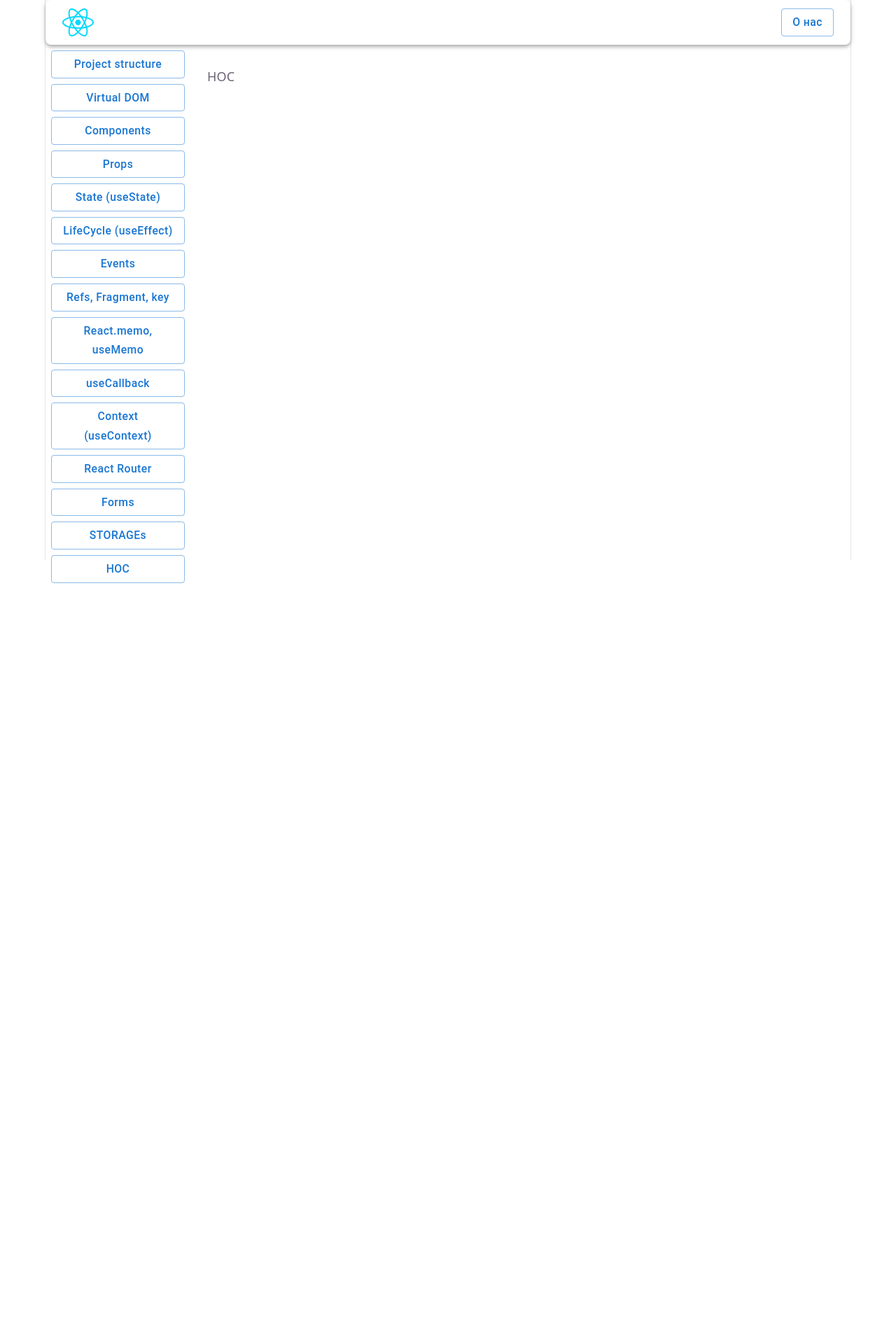
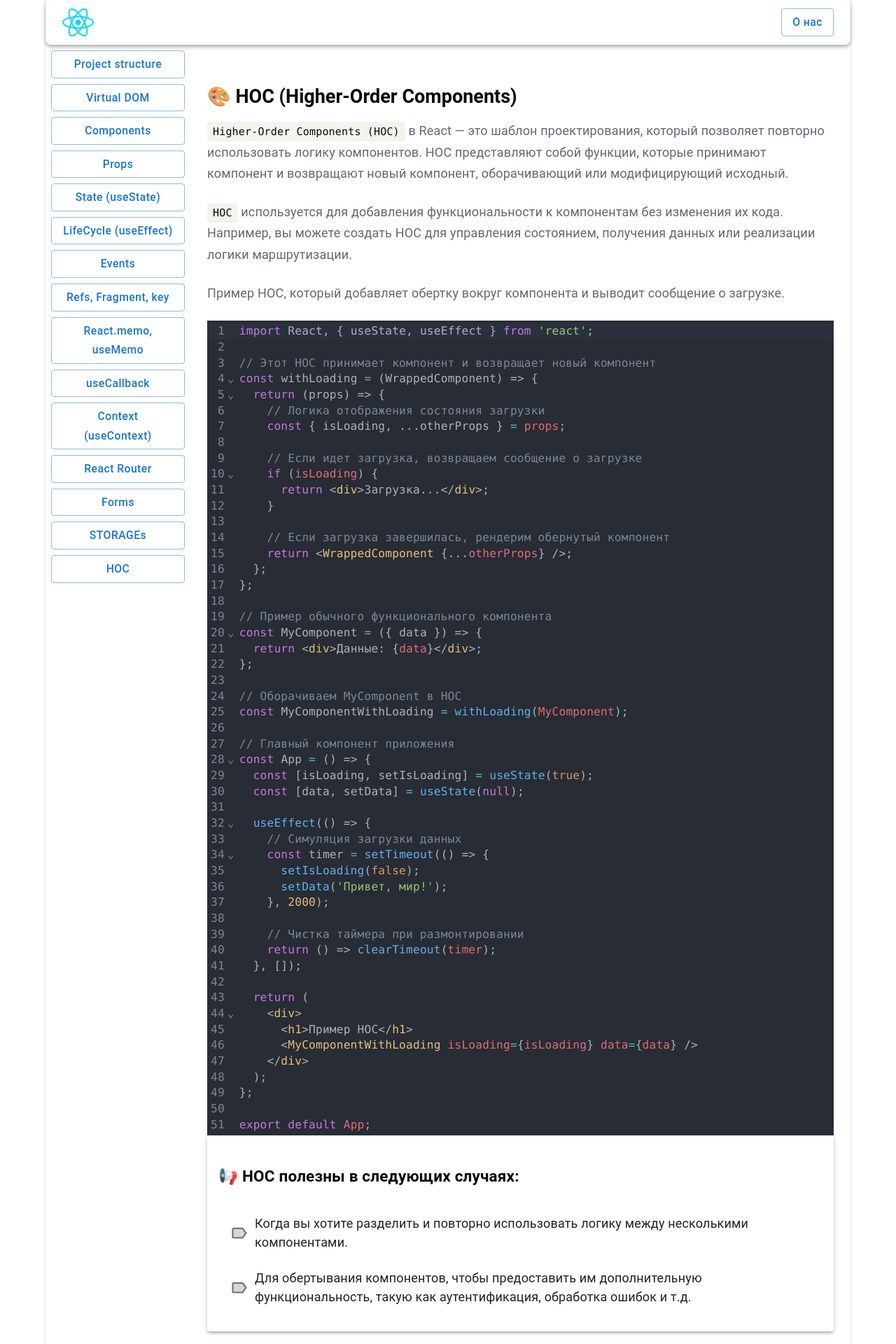
Before and after one commit to DmitriyRadovnya/baza, a React (Vite) app: page /hoc in a window 1280 px wide. Shown: the top 1920 px of the page at 70% size. Before the commit the page ends 833 px from the top, so only its background shows below. Built offline with nearby package versions, Linux system fonts and the light colour scheme.

Commit message:
feat: implement hoc page

```diff
--- a/src/components/topics/HOC.jsx
+++ b/src/components/topics/HOC.jsx
@@ -1,3 +1,36 @@
+import { SectionTitle } from "../shared/SectionTitle";
+import { TextBlock } from "../shared/TextBlock";
+import { CodeBlock } from "../shared/CodeBlock";
+import { NoteBlock } from "../shared/NoteBlock";
+import * as hoc from "./pages-data/hoc";
+
 export const HOC = () => {
-  return <p>HOC</p>;
+  return (
+    <>
+      <SectionTitle variant="h5" icon={"🎨"}>
+        HOС (Higher-Order Components)
+      </SectionTitle>
+      <TextBlock>
+        <code>Higher-Order Components (HOC)</code> в React — это шаблон
+        проектирования, который позволяет повторно использовать логику
+        компонентов. HOС представляют собой функции, которые принимают компонент
+        и возвращают новый компонент, оборачивающий или модифицирующий исходный.
+      </TextBlock>
+      <TextBlock>
+        <code>HOC</code> используется для добавления функциональности к
+        компонентам без изменения их кода. Например, вы можете создать HOC для
+        управления состоянием, получения данных или реализации логики
+        маршрутизации.
+      </TextBlock>
+      <TextBlock>
+        Пример HOC, который добавляет обертку вокруг компонента и выводит
+        сообщение о загрузке.
+      </TextBlock>
+      <CodeBlock language="jsx" code={hoc.hoc} />
+      <NoteBlock
+        title={"HOC полезны в следующих случаях:"}
+        items={hoc.prompts}
+      />
+    </>
+  );
 };
--- /dev/null
+++ b/src/components/topics/pages-data/hoc.js
@@ -0,0 +1,62 @@
+export const hoc = `import React, { useState, useEffect } from 'react';
+
+// Этот HOC принимает компонент и возвращает новый компонент
+const withLoading = (WrappedComponent) => {
+  return (props) => {
+    // Логика отображения состояния загрузки
+    const { isLoading, ...otherProps } = props;
+
+    // Если идет загрузка, возвращаем сообщение о загрузке
+    if (isLoading) {
+      return <div>Загрузка...</div>;
+    }
+
+    // Если загрузка завершилась, рендерим обернутый компонент
+    return <WrappedComponent {...otherProps} />;
+  };
+};
+
+// Пример обычного функционального компонента
+const MyComponent = ({ data }) => {
+  return <div>Данные: {data}</div>;
+};
+
+// Оборачиваем MyComponent в HOC
+const MyComponentWithLoading = withLoading(MyComponent);
+
+// Главный компонент приложения
+const App = () => {
+  const [isLoading, setIsLoading] = useState(true);
+  const [data, setData] = useState(null);
+
+  useEffect(() => {
+    // Симуляция загрузки данных
+    const timer = setTimeout(() => {
+      setIsLoading(false);
+      setData('Привет, мир!');
+    }, 2000);
+
+    // Чистка таймера при размонтировании
+    return () => clearTimeout(timer);
+  }, []);
+
+  return (
+    <div>
+      <h1>Пример HOC</h1>
+      <MyComponentWithLoading isLoading={isLoading} data={data} />
+    </div>
+  );
+};
+
+export default App;`;
+
+export const prompts = [
+  {
+    id: 1,
+    text: "Когда вы хотите разделить и повторно использовать логику между несколькими компонентами.",
+  },
+  {
+    id: 2,
+    text: "Для обертывания компонентов, чтобы предоставить им дополнительную функциональность, такую как аутентификация, обработка ошибок и т.д.",
+  },
+];
```
